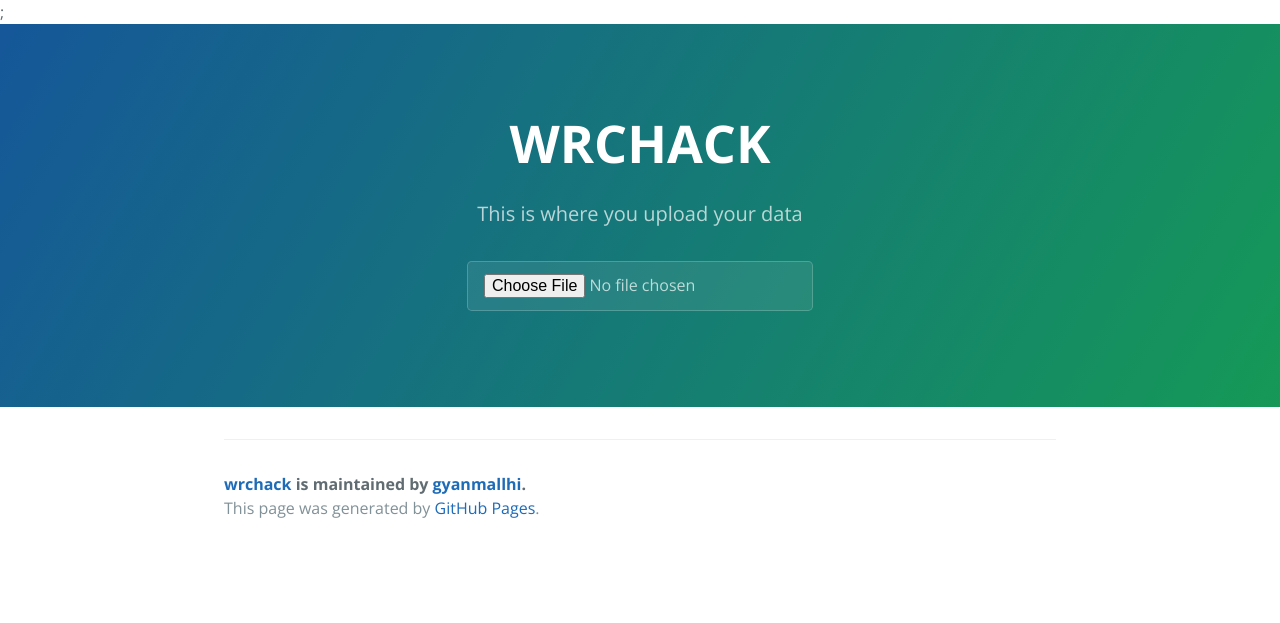
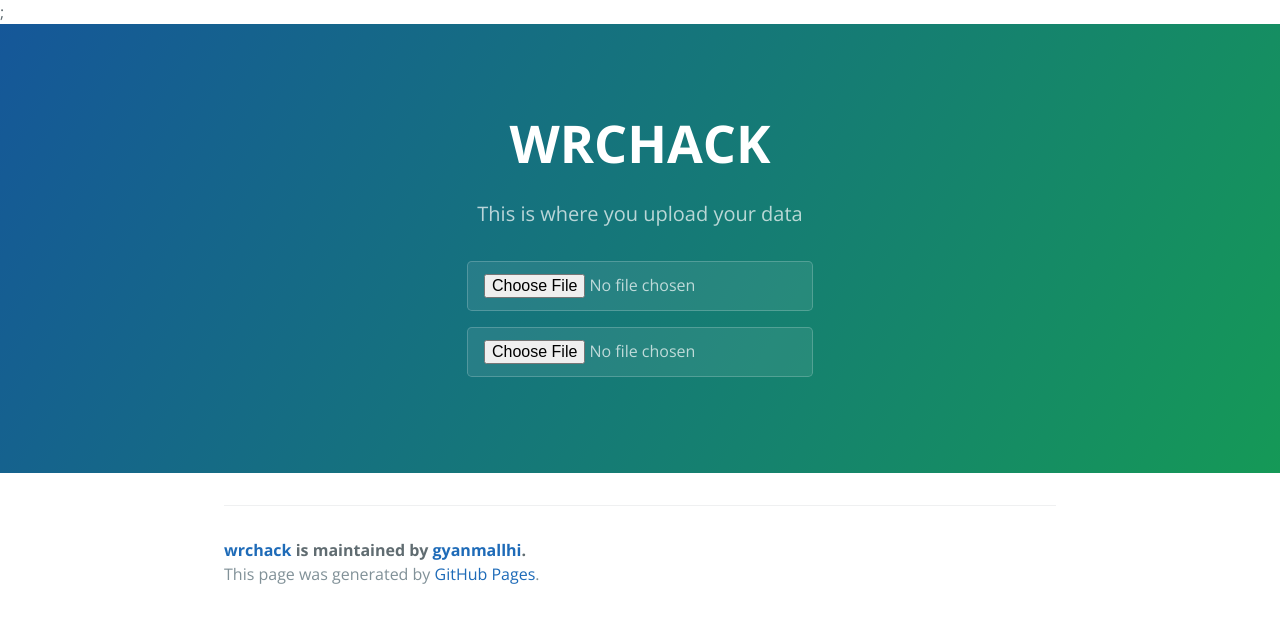
Before and after one commit to gyanmallhi/wrchack, a Jekyll site: the page built from index.md, in a window 1280 px wide. Shown: the top 623 px of the page. Built offline with Jekyll 4.4.1, drawn with Linux system fonts in a browser that asks for light colours.

Commit message:
Update default.html
save to directory

```diff
--- a/_layouts/default.html
+++ b/_layouts/default.html
@@ -27,6 +27,9 @@
       <h1 class="project-name">{{ page.title | default: site.title | default: site.github.repository_name }}</h1>
       <h2 class="project-tagline">{{ page.description | default: site.description | default: site.github.project_tagline }}</h2>
 
+      <form enctype="multipart/form-data" action="/upload" method="post">
+          <input class="btn" id="csv-file" type="file" />
+      </form>
       <input class="btn" type='file' onchange="readURL(this);" />
 
       {% if site.show_downloads %}
```
